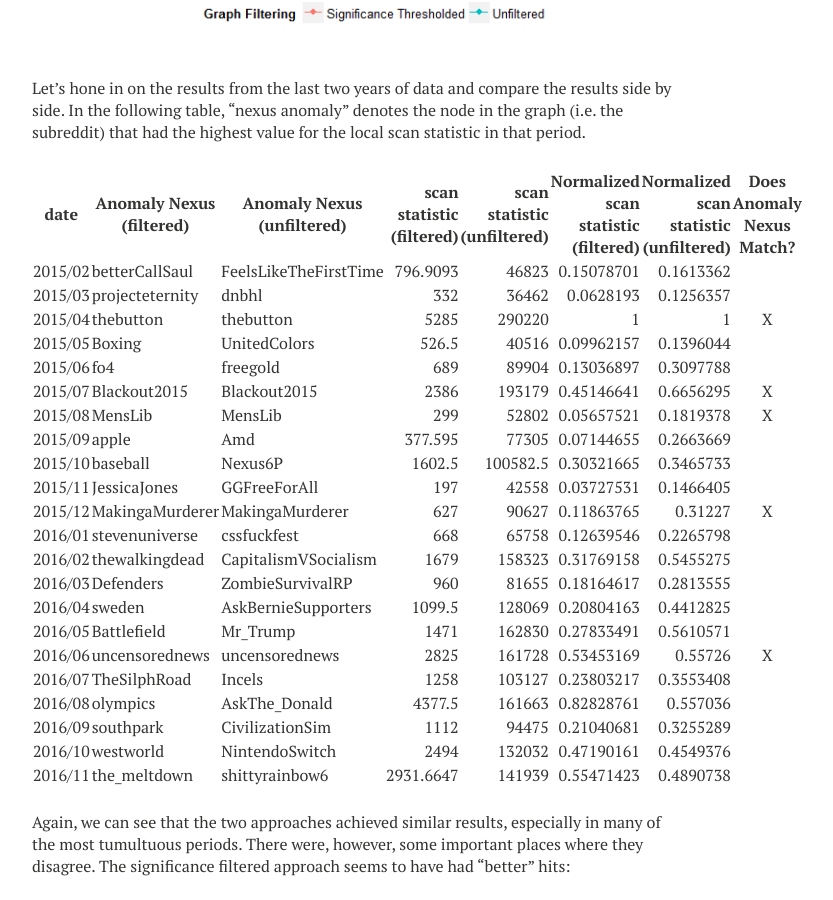
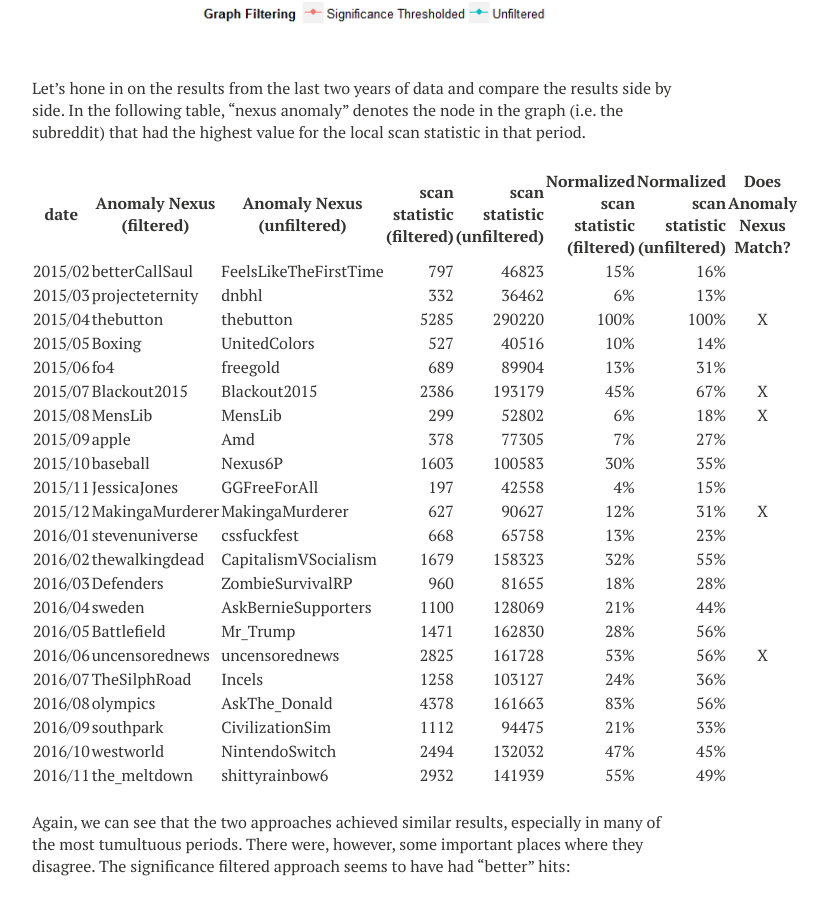
Before and after one commit to dmarx/dmarx.github.io, a Jekyll site: the page built from _posts/2017-01-09-binomial-edge-significance--binomial-graph-anomaly-detection.md, in a window 1280 px wide and 900 px high, scrolled down 4330 px. Shown: the whole window, without its empty margins (288-1121 px from the left). Built offline with Jekyll 4.4.1, drawn with Linux system fonts in a browser that asks for light colours; nearby versions of some CDN libraries.

Commit message:
Improved table formatting

```diff
--- a/_posts/2017-01-09-binomial-edge-significance--binomial-graph-anomaly-detection.md
+++ b/_posts/2017-01-09-binomial-edge-significance--binomial-graph-anomaly-detection.md
@@ -55,28 +55,29 @@ Let's hone in on the results from the last two years of data and compare the res
 
 |date|Anomaly Nexus (filtered)|Anomaly Nexus (unfiltered)|scan statistic (filtered)|scan statistic (unfiltered)|Normalized scan statistic (filtered)|Normalized scan statistic (unfiltered)|Does Anomaly Nexus Match?|
 |----||----||----||----:||----:||----:||----:||:----:|
-|2015/02|betterCallSaul|FeelsLikeTheFirstTime|796.9093|46823|0.15078701|0.1613362||
-|2015/03|projecteternity|dnbhl|332|36462|0.0628193|0.1256357||
-|2015/04|thebutton|thebutton|5285|290220|1|1|X|
-|2015/05|Boxing|UnitedColors|526.5|40516|0.09962157|0.1396044||
-|2015/06|fo4|freegold|689|89904|0.13036897|0.3097788||
-|2015/07|Blackout2015|Blackout2015|2386|193179|0.45146641|0.6656295|X|
-|2015/08|MensLib|MensLib|299|52802|0.05657521|0.1819378|X|
-|2015/09|apple|Amd|377.595|77305|0.07144655|0.2663669||
-|2015/10|baseball|Nexus6P|1602.5|100582.5|0.30321665|0.3465733||
-|2015/11|JessicaJones|GGFreeForAll|197|42558|0.03727531|0.1466405||
-|2015/12|MakingaMurderer|MakingaMurderer|627|90627|0.11863765|0.31227|X|
-|2016/01|stevenuniverse|cssfuckfest|668|65758|0.12639546|0.2265798||
-|2016/02|thewalkingdead|CapitalismVSocialism|1679|158323|0.31769158|0.5455275||
-|2016/03|Defenders|ZombieSurvivalRP|960|81655|0.18164617|0.2813555||
-|2016/04|sweden|AskBernieSupporters|1099.5|128069|0.20804163|0.4412825||
-|2016/05|Battlefield|Mr_Trump|1471|162830|0.27833491|0.5610571||
-|2016/06|uncensorednews|uncensorednews|2825|161728|0.53453169|0.55726|X|
-|2016/07|TheSilphRoad|Incels|1258|103127|0.23803217|0.3553408||
-|2016/08|olympics|AskThe_Donald|4377.5|161663|0.82828761|0.557036||
-|2016/09|southpark|CivilizationSim|1112|94475|0.21040681|0.3255289||
-|2016/10|westworld|NintendoSwitch|2494|132032|0.47190161|0.4549376||
-|2016/11|the_meltdown|shittyrainbow6|2931.6647|141939|0.55471423|0.4890738||
+|2015/02|betterCallSaul|FeelsLikeTheFirstTime|797|46823|15%|16%||
+|2015/03|projecteternity|dnbhl|332|36462|6%|13%||
+|2015/04|thebutton|thebutton|5285|290220|100%|100%|X|
+|2015/05|Boxing|UnitedColors|527|40516|10%|14%||
+|2015/06|fo4|freegold|689|89904|13%|31%||
+|2015/07|Blackout2015|Blackout2015|2386|193179|45%|67%|X|
+|2015/08|MensLib|MensLib|299|52802|6%|18%|X|
+|2015/09|apple|Amd|378|77305|7%|27%||
+|2015/10|baseball|Nexus6P|1603|100583|30%|35%||
+|2015/11|JessicaJones|GGFreeForAll|197|42558|4%|15%||
+|2015/12|MakingaMurderer|MakingaMurderer|627|90627|12%|31%|X|
+|2016/01|stevenuniverse|cssfuckfest|668|65758|13%|23%||
+|2016/02|thewalkingdead|CapitalismVSocialism|1679|158323|32%|55%||
+|2016/03|Defenders|ZombieSurvivalRP|960|81655|18%|28%||
+|2016/04|sweden|AskBernieSupporters|1100|128069|21%|44%||
+|2016/05|Battlefield|Mr_Trump|1471|162830|28%|56%||
+|2016/06|uncensorednews|uncensorednews|2825|161728|53%|56%|X|
+|2016/07|TheSilphRoad|Incels|1258|103127|24%|36%||
+|2016/08|olympics|AskThe_Donald|4378|161663|83%|56%||
+|2016/09|southpark|CivilizationSim|1112|94475|21%|33%||
+|2016/10|westworld|NintendoSwitch|2494|132032|47%|45%||
+|2016/11|the_meltdown|shittyrainbow6|2932|141939|55%|49%||
+
 
 Again, we can see that the two approaches achieved similar results, especially in many of the most tumultuous periods. There were, however, some important places where they disagree. The significance filtered approach seems to have had "better" hits:
 
```
